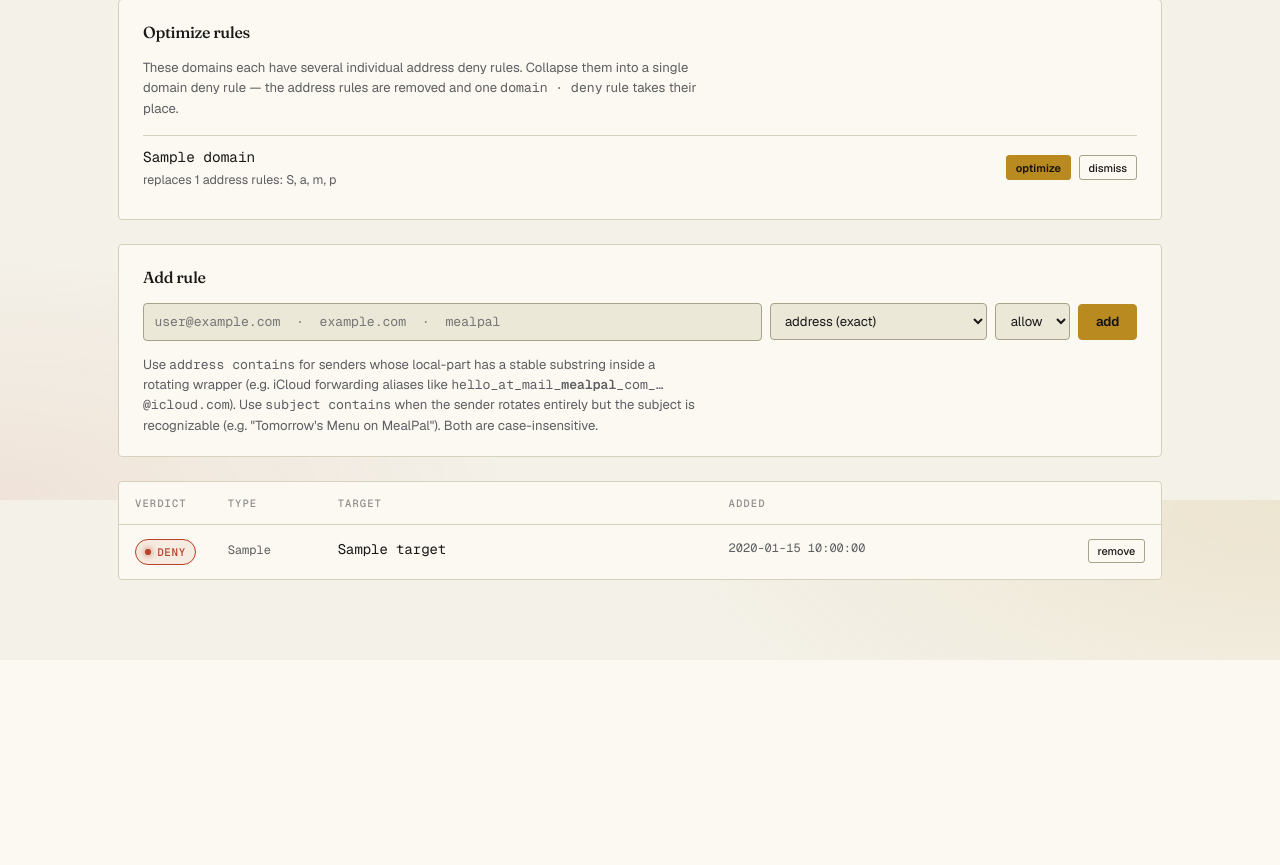
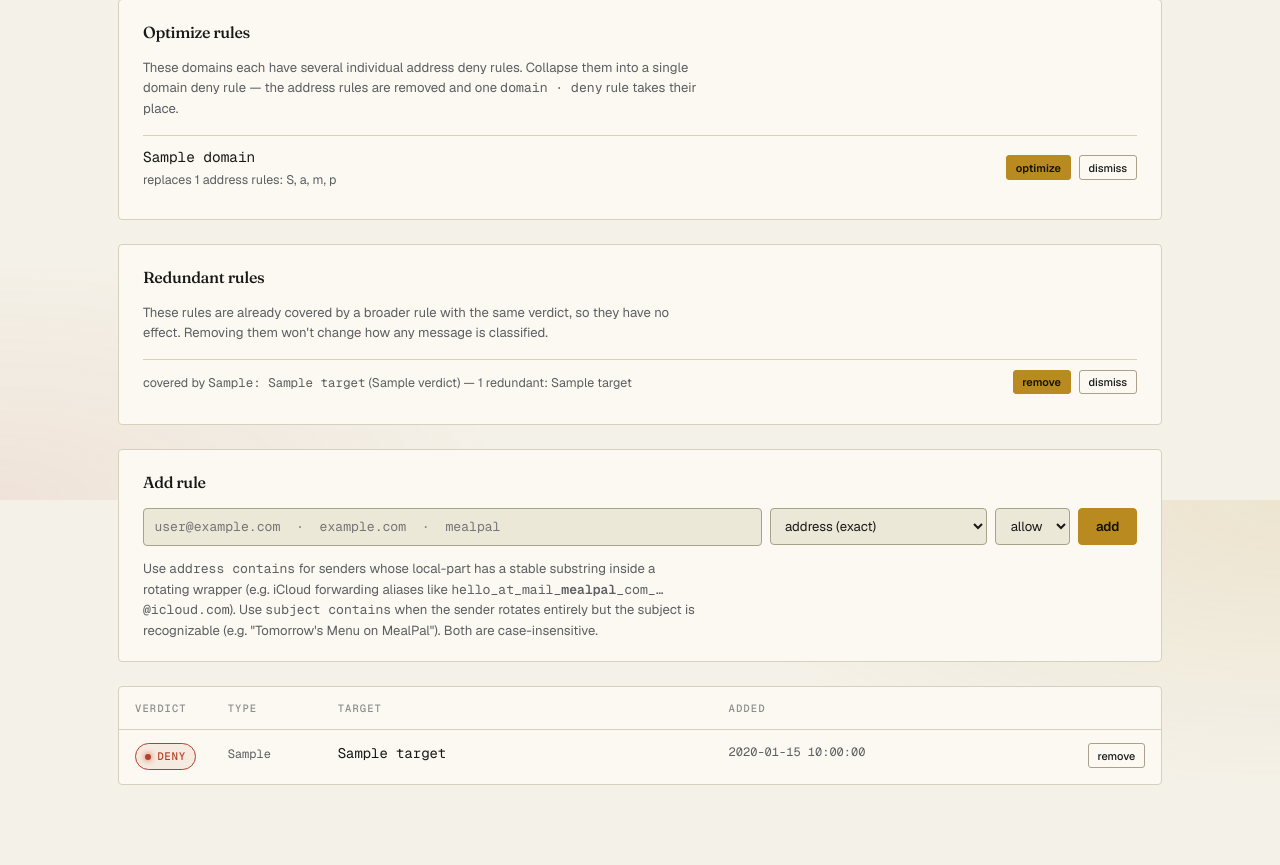
Before and after one commit to lucamihailescu/AgentX, a FastAPI app: template app/templates/rules.html in a window 1280 px wide. Shown: the part 300-1165 px from the top of the page. Before the commit the page ends 960 px from the top, so only its background shows below. Run offline with FastAPI, Linux system fonts and the light colour scheme; the template is opened without the code that fills it: most values are stand-ins (such as "Sample title", 1, 10 or a date in 2020); parts of the project's set-up code (start-up, migrations or seed data) failed here and were passed over.

Commit message:
feat: optimize rules — also remove rules redundant under a broader rule
Adds a "Redundant rules" section to /ui/rules alongside collapse. Surfaces
rules already covered by a broader, same-verdict rule (so removing them
changes no classification outcome):

- an address rule whose most-specific matching domain rule has the same
  verdict (e.g. domain:affirm.com deny makes email@e.affirm.com deny
  redundant);
- a domain rule whose nearest parent domain rule has the same verdict.

Differing-verdict pairs (e.g. domain allow + address deny) are intentional
exceptions and are left untouched. The remove action recomputes the
subsumed set server-side from the covering rule, so the form can't delete
arbitrary rules. Dismissals reuse suggestion_dismissals (kind='redundant').

Collapse now skips domains that already have any domain rule — an existing
deny is handled by the redundancy path, an existing allow would conflict —
so the two suggestions never overlap.

Co-Authored-By: Claude Opus 4.8 <noreply@anthropic.com>

```diff
--- a/app/main.py
+++ b/app/main.py
@@ -672,12 +672,14 @@ async def ui_rules(request: Request):
     user_id = _require_user(request)
     rules = await rules_module.list_rules(user_id)
     optimizations = await suggestions.list_rule_optimizations(user_id)
+    redundancies = await suggestions.list_redundant_rules(user_id)
     return templates.TemplateResponse(
         request,
         "rules.html",
         {
             "rules": rules,
             "optimizations": optimizations,
+            "redundancies": redundancies,
             "username": request.session.get("username"),
         },
     )
@@ -747,6 +749,38 @@ async def ui_rule_optimize_dismiss(request: Request):
     domain = (form.get("domain") or "").strip().lower()
     if domain:
         await suggestions.dismiss(user_id, domain, "domain", "optimize")
+    return RedirectResponse("/ui/rules", status_code=303)
+
+
+@app.post("/ui/rules/redundant/remove")
+async def ui_rule_redundant_remove(request: Request):
+    """Remove every rule already covered by the given (same-verdict) rule.
+
+    The subsumed set is recomputed server-side from the covering rule's
+    target/type so the form can't be used to delete arbitrary rules.
+    """
+    user_id = _require_user(request)
+    form = await request.form()
+    target = (form.get("target") or "").strip().lower()
+    target_type = (form.get("target_type") or "").strip()
+    groups = await suggestions.list_redundant_rules(user_id)
+    for g in groups:
+        cb = g["covered_by"]
+        if cb["target"] == target and cb["target_type"] == target_type:
+            for r in g["rules"]:
+                await rules_module.delete_rule(user_id, r["target"], r["target_type"])
+            break
+    return RedirectResponse("/ui/rules", status_code=303)
+
+
+@app.post("/ui/rules/redundant/dismiss")
+async def ui_rule_redundant_dismiss(request: Request):
+    user_id = _require_user(request)
+    form = await request.form()
+    target = (form.get("target") or "").strip().lower()
+    target_type = (form.get("target_type") or "").strip()
+    if target and target_type:
+        await suggestions.dismiss(user_id, target, target_type, "redundant")
     return RedirectResponse("/ui/rules", status_code=303)
 
 
--- a/app/templates/rules.html
+++ b/app/templates/rules.html
@@ -42,6 +42,46 @@
             <form method="post" action="/ui/rules/optimize/dismiss" class="inline">
               {% include "_csrf.html" %}
               <input type="hidden" name="domain" value="{{ o.domain }}">
+              <button type="submit" class="small">dismiss</button>
+            </form>
+          </div>
+        </div>
+      {% endfor %}
+    </div>
+  {% endif %}
+
+  {% if redundancies %}
+    <div class="panel optimize" style="margin: 1.5rem 0">
+      <h2 style="margin-top: 0; font-size: 1rem">Redundant rules</h2>
+      <p class="meta" style="margin: .25rem 0 1rem; max-width: 64ch; font-size: .82rem">
+        These rules are already covered by a broader rule with the same verdict,
+        so they have no effect. Removing them won't change how any message is
+        classified.
+      </p>
+      {% for g in redundancies %}
+        <div class="optimize-row">
+          <div class="optimize-info">
+            <span class="meta" style="font-size: .78rem">
+              covered by
+              <code>{{ g.covered_by.target_type | replace('_', ' ') }}: {{ g.covered_by.target }}</code>
+              (<span class="{{ 'ham' if g.covered_by.verdict == 'allow' else 'spam' }}">{{ g.covered_by.verdict }}</span>)
+              — {{ g.count }} redundant:
+              {{ g.rules[:4] | map(attribute='target') | join(', ') }}{% if g.count > 4 %} +{{ g.count - 4 }} more{% endif %}
+            </span>
+          </div>
+          <div class="optimize-actions">
+            <form method="post" action="/ui/rules/redundant/remove" class="inline"
+                  data-confirm="Remove {{ g.count }} redundant rule(s) already covered by {{ g.covered_by.target }}?"
+                  data-confirm-action="Remove">
+              {% include "_csrf.html" %}
+              <input type="hidden" name="target" value="{{ g.covered_by.target }}">
+              <input type="hidden" name="target_type" value="{{ g.covered_by.target_type }}">
+              <button type="submit" class="primary small">remove</button>
+            </form>
+            <form method="post" action="/ui/rules/redundant/dismiss" class="inline">
+              {% include "_csrf.html" %}
+              <input type="hidden" name="target" value="{{ g.covered_by.target }}">
+              <input type="hidden" name="target_type" value="{{ g.covered_by.target_type }}">
               <button type="submit" class="small">dismiss</button>
             </form>
           </div>
```
Also changed, not shown: app/suggestions.py (+93 -4 lines).
